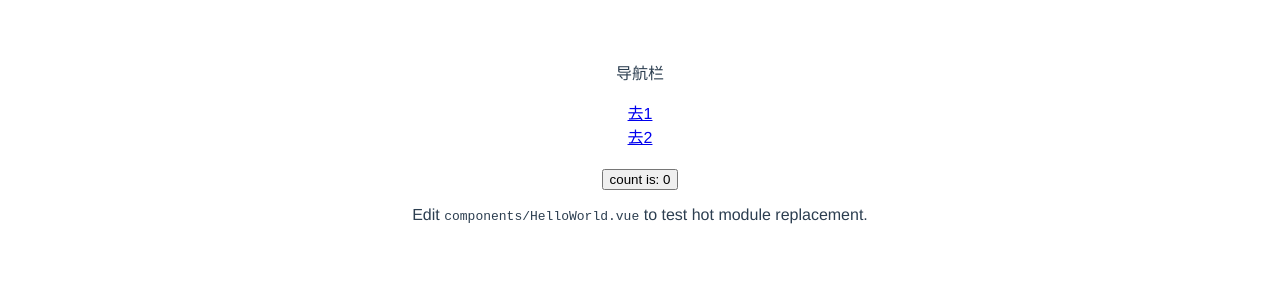
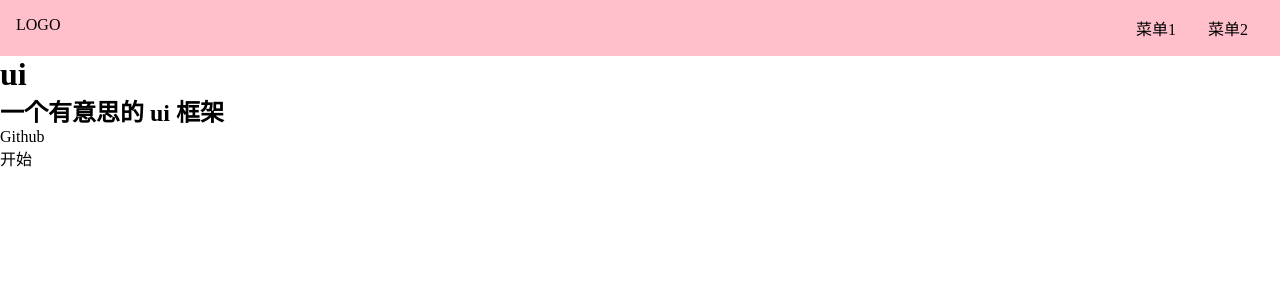
Before and after one commit to 91jzhu/coms-ui, a Vue app: page / in a window 1280 px wide. Shown: the top 300 px of the page. Built offline with nearby package versions, Linux system fonts and the light colour scheme.

Commit message:
topnav 样式更新

```diff
--- a/package.json
+++ b/package.json
@@ -10,6 +10,7 @@
     "vue-router": "4.0.0-beta.3"
   },
   "devDependencies": {
+    "sass": "1.26.10",
     "@vue/compiler-sfc": "^3.0.0-rc.1",
     "vite": "^1.0.0-rc.1"
   }
--- a/src/App.vue
+++ b/src/App.vue
@@ -1,18 +1,14 @@
 <template>
-  <p>导航栏</p>
-  <router-link to="1">去1</router-link>
-  <br/>
-  <router-link to="2">去2</router-link>
-  <router-view/>
+    <router-view/>
 </template>
 
 <script>
-import HelloWorld from './components/HelloWorld.vue'
+
 
 export default {
   name: 'App',
   components: {
-    HelloWorld
+
   }
 }
 </script>
--- a/src/components/HelloWorld.vue
+++ /dev/null
@@ -1,19 +0,0 @@
-<template>
-  <h1>{{ msg }}</h1>
-  <button @click="count++">count is: {{ count }}</button>
-  <p>Edit <code>components/HelloWorld.vue</code> to test hot module replacement.</p>
-</template>
-
-<script>
-export default {
-  name: 'HelloWorld',
-  props: {
-    msg: String
-  },
-  data() {
-    return {
-      count: 0
-    }
-  }
-}
-</script>
--- a/src/components/Jzhu.vue
+++ /dev/null
@@ -1,13 +0,0 @@
-<template>
-  <h1>我是Jzhu组件</h1>
-</template>
-
-<script>
-export default {
-  name: "Jzhu.vue"
-}
-</script>
-
-<style lang="scss" scoped>
-
-</style>
--- a/src/components/Jzhu2.vue
+++ /dev/null
@@ -1,13 +0,0 @@
-<template>
-  <h1>我是Jzhu2组件</h1>
-</template>
-
-<script>
-export default {
-  name: "Jzhu2"
-}
-</script>
-
-<style lang="scss" scoped>
-
-</style>
--- a/src/index.css
+++ /dev/null
@@ -1,8 +0,0 @@
-#app {
-  font-family: Avenir, Helvetica, Arial, sans-serif;
-  -webkit-font-smoothing: antialiased;
-  -moz-osx-font-smoothing: grayscale;
-  text-align: center;
-  color: #2c3e50;
-  margin-top: 60px;
-}
--- /dev/null
+++ b/src/index.scss
@@ -0,0 +1,19 @@
+* {
+  margin: 0;
+  padding: 0;
+  box-sizing: border-box;
+}
+
+ul,
+ol {
+  list-style: none;
+}
+
+a {
+  text-decoration: none;
+  color: inherit;
+
+  &:hover {
+    border-bottom: 1px solid;
+  }
+}
--- /dev/null
+++ b/src/views/Doc.vue
@@ -0,0 +1,21 @@
+<template>
+  <router-view/>
+  <div class="topnav">
+    <div class="logo"></div>
+    <div class="menu"></div>
+  </div>
+  <div class="content">
+    <aside>边栏</aside>
+    <main>主内容</main>
+  </div>
+</template>
+
+<script>
+export default {
+  name: "Doc.vue"
+}
+</script>
+
+<style lang="scss" scoped>
+
+</style>
--- /dev/null
+++ b/src/views/Home.vue
@@ -0,0 +1,45 @@
+<template>
+  <div class="topnav">
+    <div class="logo">LOGO</div>
+    <ul class="menu">
+      <li>菜单1</li>
+      <li>菜单2</li>
+    </ul>
+  </div>
+  <div class="banner">
+    <h1>ui</h1>
+    <h2>一个有意思的 ui 框架</h2>
+    <p>
+      <a>Github</a>
+      <br/>
+      <router-link to="/doc">开始</router-link>
+    </p>
+  </div>
+
+</template>
+
+<script>
+export default {
+  name: "Home"
+}
+</script>
+
+<style lang="scss" scoped>
+.topnav {
+  background: pink;
+  display: flex;
+  padding: 16px;
+  > .logo {
+    max-width: 6em;
+    margin-right: auto;
+  }
+  > .menu {
+    display: flex;
+    white-space: nowrap;
+    flex-wrap: nowrap;
+    > li {
+      margin: 0 1em;
+    }
+  }
+}
+</style>
```
Also changed, not shown: src/main.ts (+6 -7 lines), 1 other file (tests, documents, lock files or other folders).
